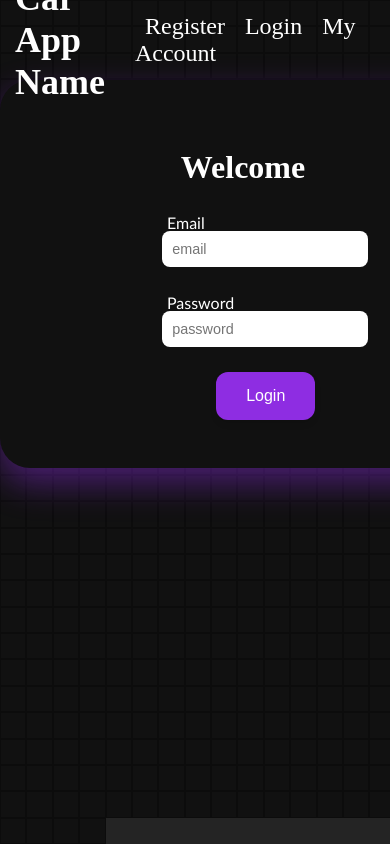
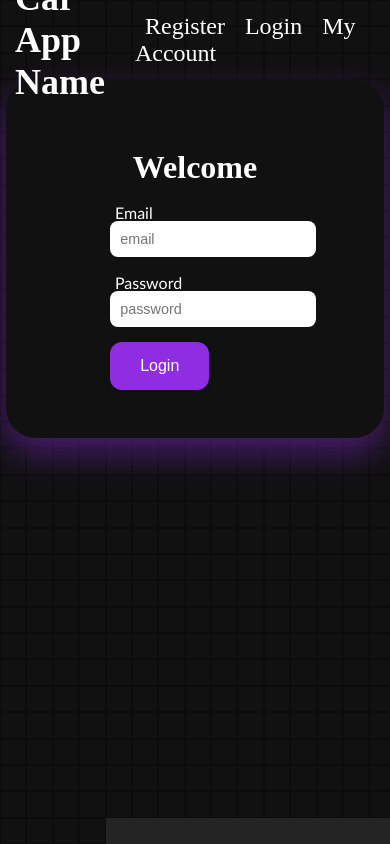
Before and after one commit to amitchell303/capstoneFrontend, a React (Vite) app: page /login in a window 390 px wide. Built offline with nearby package versions, Linux system fonts and the light colour scheme; no server answers.

Commit message:
added media queries

```diff
--- a/src/App.css
+++ b/src/App.css
@@ -8,8 +8,10 @@ body {
 }
 main {
   width: 100%;
-  height: 92%;
+  height: 100%;
   margin: 0 auto;
+  display: flex;
+  justify-content: center;
   align-content: center;
 }
 
--- a/src/components/login.css
+++ b/src/components/login.css
@@ -1,3 +1,34 @@
+/*  Responsive Sizing  */
+/*Tablets*/
+@media (max-width: 768px) {
+  nav ul {
+    margin: 1rem;
+  }
+  nav li {
+    margin: 10px;
+  }
+  .content-container {
+    padding: 2rem;
+  }
+}
+/*Phones*/
+@media (max-width: 600px) {
+  nav {
+    justify-content: center;
+  }
+  nav ul {
+    text-align: center;
+    margin: 1rem 0;
+  }
+  nav li {
+    display: block;
+    margin: 10px 0;
+  }
+  .grid {
+    grid-template-columns: repeat(8, 1fr);
+  }
+}
+
 html,
 body {
   margin: 0;
@@ -47,19 +78,18 @@ nav button:hover {
 
 /*  Login  */
 .content-container {
-  position: relative;
-  z-index: 1;
   color: #fff;
   background-color: #111;
   box-shadow: 0 15px 35px #8d2de274;
-  width: 100%;
-  max-width: 400px;
+  width: auto;
   padding: 3rem;
   margin: 0 auto;
   border-radius: 30px;
   display: flex;
   flex-direction: column;
   align-items: center;
+  position: relative;
+  z-index: 1;
 }
 .content-container h1 {
   text-align: center;
@@ -70,20 +100,19 @@ nav button:hover {
   background-color: #8e2de2;
   border: none;
   padding: 15px 30px;
-  margin-left: 4rem; /*i cant center this thing for the life of me, idk why, this is a bandaid solution */
   text-align: center;
   text-decoration: none;
   font-size: 16px;
   border-radius: 12px;
   box-shadow: 0 4px 6px rgba(0, 0, 0, 0.1);
   transition: all 0.3s ease;
+  align-self: center;
 }
 .content-container button:hover {
   background-color: #4a00e0;
   box-shadow: 0 8px 12px rgba(0, 0, 0, 0.2);
 }
 .login-form-field {
-  margin: 10px;
   font-family: "Gill Sans", "Gill Sans MT", Calibri, "Trebuchet MS", sans-serif;
 }
 .login-form-field label {
```
